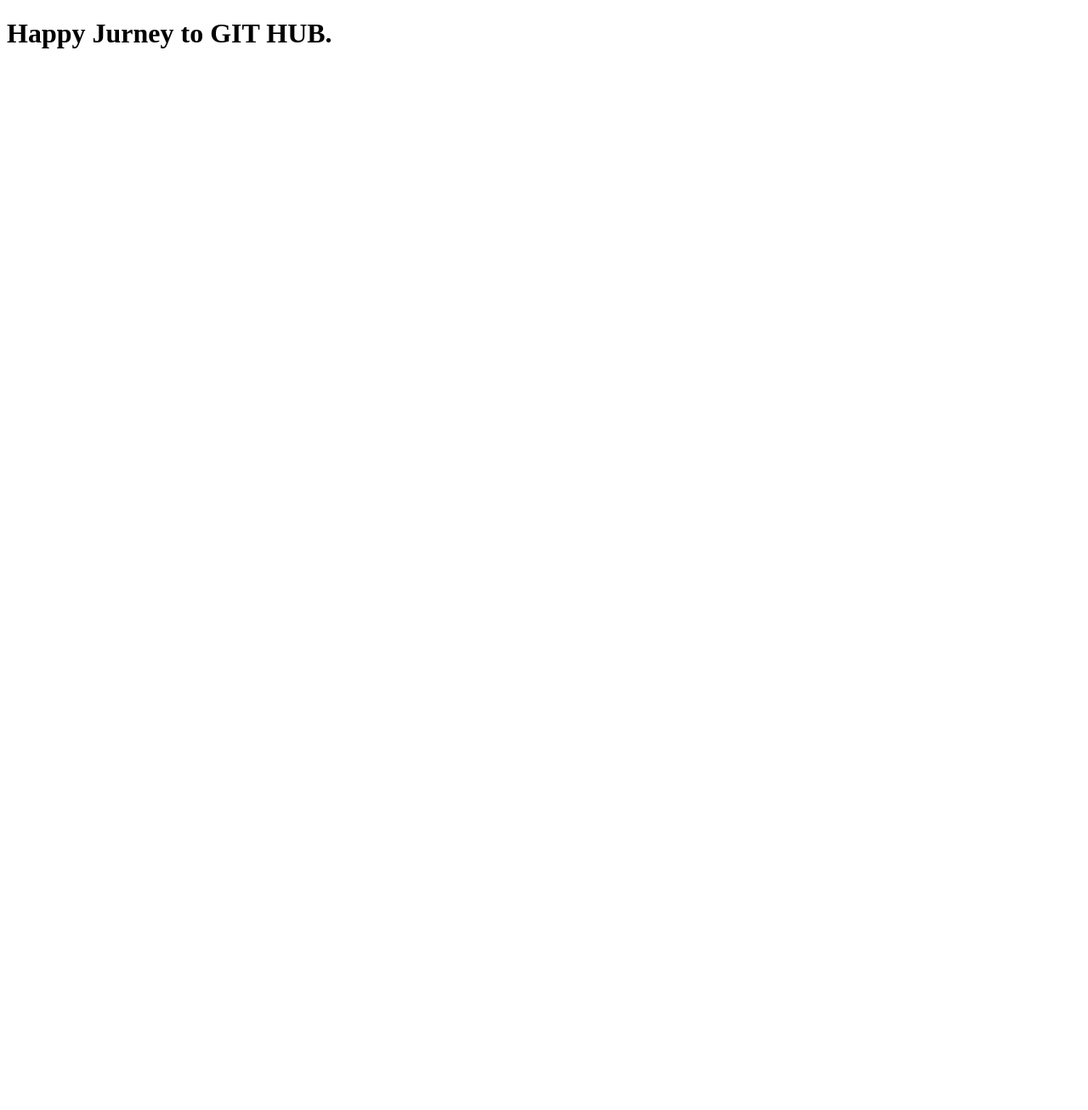
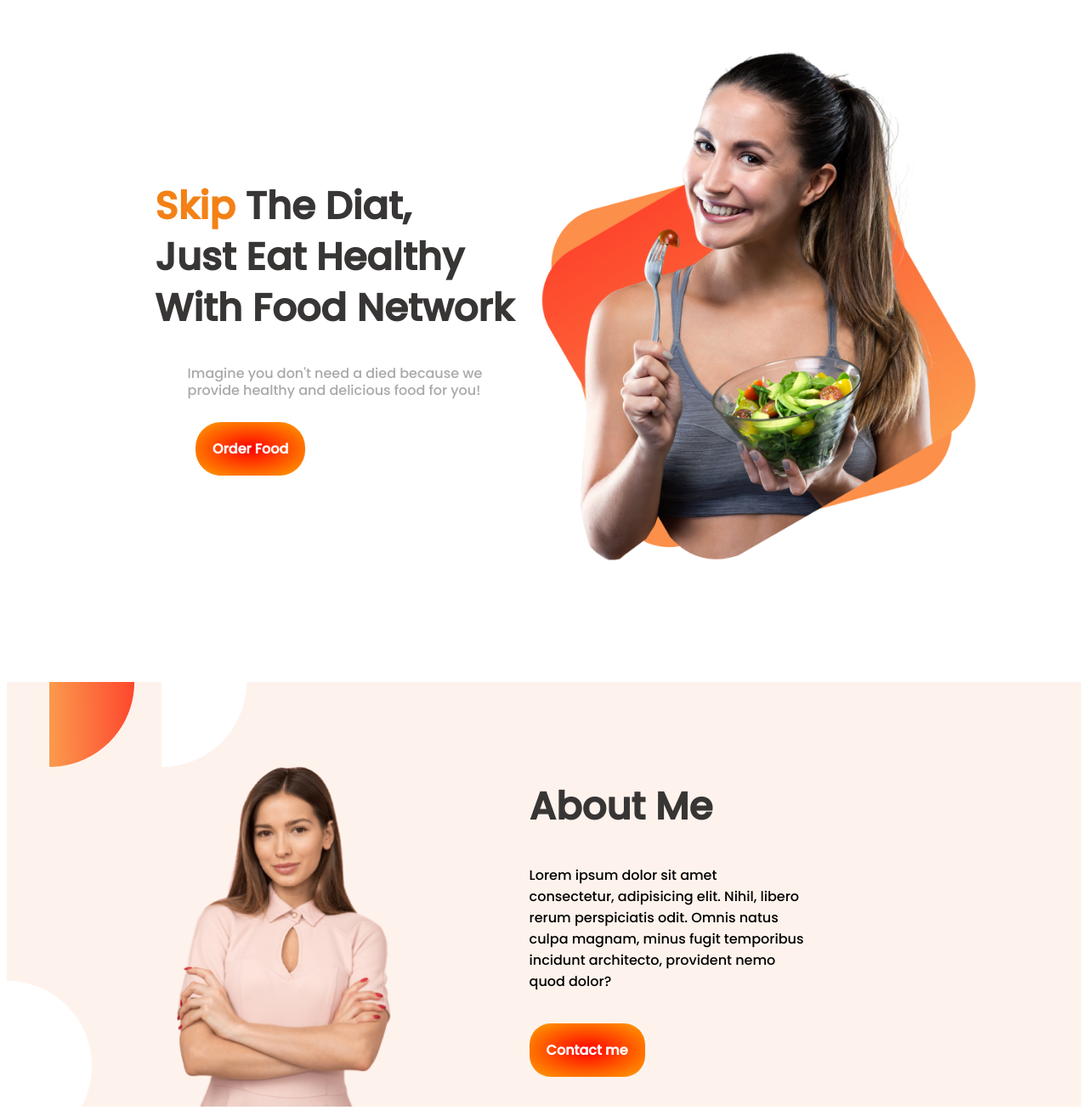
Before and after one commit to edujobsbd/food-network, a plain HTML site: page index.html in a window 1280 px wide. Shown: the whole page at 85% size. Before the commit the page ends 800 px from the top, so only its background shows below. Drawn offline with Linux system fonts and the light colour scheme.

Commit message:
send data in git hub account

```diff
--- a/index.html
+++ b/index.html
@@ -4,9 +4,35 @@
     <meta charset="UTF-8">
     <meta http-equiv="X-UA-Compatible" content="IE=edge">
     <meta name="viewport" content="width=device-width, initial-scale=1.0">
-    <title>Git Hub</title>
+    <title>Git Hub practice</title>
+    <link rel="stylesheet" href="style.css">
+    <link rel="preconnect" href="https://fonts.googleapis.com">
+<link rel="preconnect" href="https://fonts.gstatic.com" crossorigin>
+<link href="https://fonts.googleapis.com/css2?family=Open+Sans&family=Poppins:wght@300;500&display=swap" rel="stylesheet">
 </head>
 <body>
-    <h1>Happy Jurney to GIT HUB.</h1>
+    <section class="header">
+        <div class="header-part-1">
+            <h1><span style="color: rgb(243, 129, 22);">Skip</span> The Diat,<br> Just Eat Healthy <br> With Food Network</h1>
+            <p class="ptag">Imagine you don't need a died because we provide healthy and delicious food for you!</p>
+            <a class="linkbtn" href="https:\\facebook.com">Order Food</a>
+        </div>
+        <div class="header-part-2">
+           <img class="imge" src="images/female/Group 8425.png" alt="header-img">
+        </div>
+
+
+    </section>
+    <section class="middle-body">
+        <div class="mid1">
+            <img class="midImg" src="images/female/Person Image.png" alt="middlebodyImage">
+
+        </div>
+        <div class="mid2">
+            <h1 class="aboutpart">About Me</h1>
+            <p class="aboutHer">Lorem ipsum dolor sit amet consectetur, adipisicing elit. Nihil,  libero rerum perspiciatis odit. Omnis natus culpa magnam, minus fugit temporibus incidunt architecto, provident nemo quod dolor?</p>
+            <a class="midbtn" href="http://">Contact me</a>
+        </div>
+    </section>
 </body>
 </html>
--- a/style.css
+++ b/style.css
@@ -0,0 +1,87 @@
+
+body{font-family: 'Open Sans', sans-serif;
+    font-family: 'Poppins', sans-serif;
+}
+.header{
+    display: flex;
+    width: 100%;
+
+}
+.header-part-1{
+    width:50%;
+    padding-left: 10%;
+}
+h1{
+    line-height: 60px;
+    font-size: 45px;
+    font-weight: bold;
+    padding-top: 35%;
+    padding-left: 10%;
+    color: rgb(56, 53, 53);
+}
+.ptag{
+    padding-left: 18%;
+    color: darkgray;
+    line-height: 20px;
+    padding-bottom: 30px;
+}
+.linkbtn{
+    border-radius: 30px;
+    color: white;
+    font-weight: bold;
+    padding: 20px;
+    text-decoration: none;
+    margin-left: 20%;
+    background-image: radial-gradient(red,orange);
+}
+.header-part-2{
+    height: 500
+    px
+    ;
+        padding-top: 40
+    px
+    ;
+    }
+
+    .imge {
+        height: 80%;
+        padding-top: 40px;
+    }
+ .middle-body{
+     display: flex;
+     width: 100%;
+     height: 500px;
+    background-repeat: no-repeat;
+    background-image: url(images/shapes/7.png);
+ }
+ .mid1{
+     width: 50%;
+     height: 100%;
+ }
+.midImg{
+    height: 80%;
+    padding-left: 200px;
+    padding-top: 100px;
+}
+mid2{
+    width: 50%;
+    height: 100%;
+}
+.aboutpart{
+    padding-top: 80px;
+    padding-left: 20%;
+}
+.aboutHer{
+    padding-left: 20%;
+    width: 40%;
+    padding-bottom: 40px;
+}
+.midbtn{
+    color: white;
+    font-weight: bold;
+    padding: 20px;
+    text-decoration: none;
+    margin-left: 20%;
+    background-image: radial-gradient(red,orange);
+    border-radius: 25px;
+}
```
